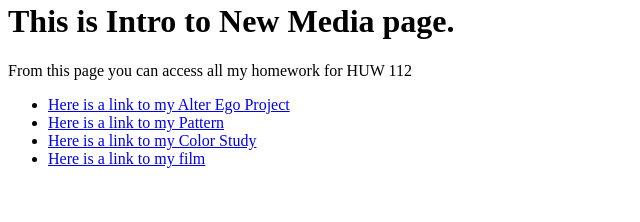
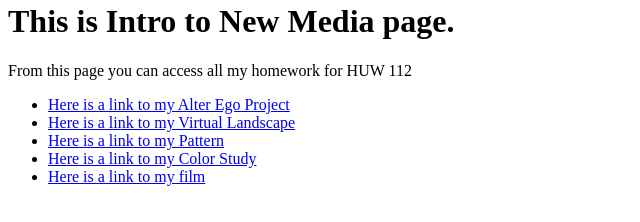
Before and after one commit to Benjyk06/bkim.github.io, a plain HTML site: page index.html in a window 1280 px wide. Shown: the part 88-310 px from the top of the page, without its empty margins (0-640 px from the left). Drawn offline with Linux system fonts and the light colour scheme.

Commit message:
Update index.html

```diff
--- a/index.html
+++ b/index.html
@@ -7,6 +7,7 @@
 <p>From this page you can access all my homework for HUW 112</p>
 <ul>
   <li><a href="wildseedportrait.html">Here is a link to my Alter Ego Project</a></li>
+  <li><a href="vlandscape.html">Here is a link to my Virtual Landscape</a></li>
   <li><a href="pattern.html">Here is a link to my Pattern</a></li>
   <li><a href="logo.html">Here is a link to my Color Study</a></li>
   <li><a href="film.html">Here is a link to my film</a></li>
```
